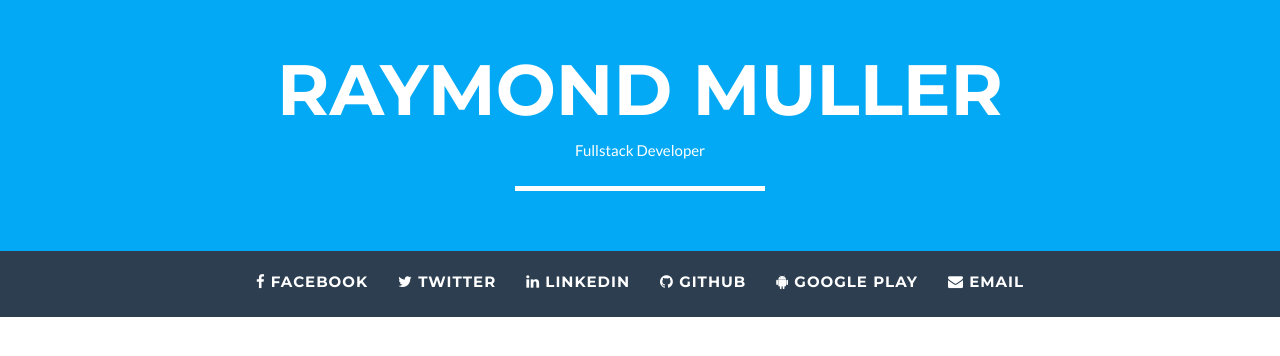
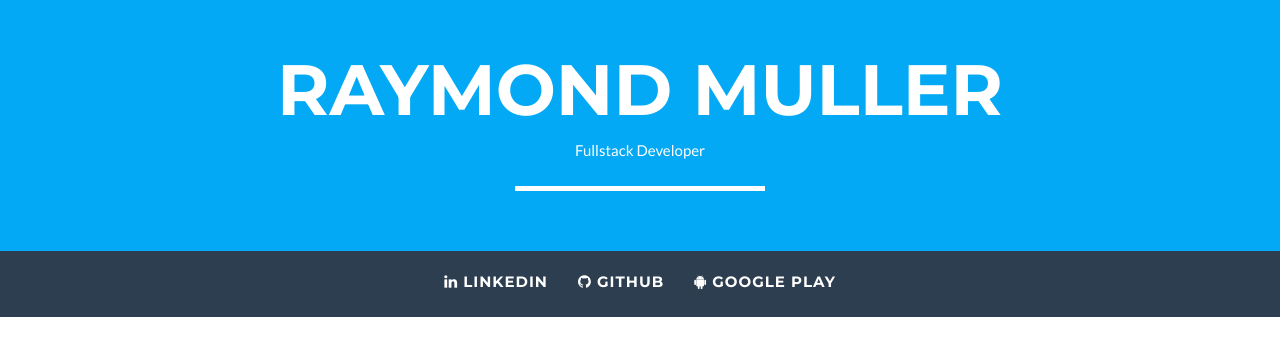
Before and after one commit to raymondmuller/raymondmuller.github.io, a plain HTML site: page index.html in a window 1280 px wide. Drawn offline with Linux system fonts and the light colour scheme.

Commit message:
Update index.html

```diff
--- a/index.html
+++ b/index.html
@@ -56,12 +56,9 @@
     <!-- Collect the nav links, forms, and other content for toggling -->
     <div >
       <ul class="nav navbar-nav">
-        <li><a href="https://www.facebook.com/raymond.muller.1989" target="_blank"><i class="fa fa-facebook"> </i> facebook</a></li>
-        <li><a href="https://twitter.com/raymondmuller" target="_blank"><i class="fa fa-twitter"> </i> twitter</a></li>
         <li><a href="https://www.linkedin.com/in/mullerraymond" target="_blank"><i class="fa fa-linkedin"> </i> linkedin</a></li>
         <li><a href="https://github.com/raymondmuller" target="_blank"><i class="fa fa-github"> </i> github</a></li>
         <li><a href="https://play.google.com/store/apps/developer?id=Appsoluto" target="_blank"><i class="fa fa-android"> </i> google play</a></li>
-        <li><a href="mailto:raymond.muller.1989@gmail.com" target="_blank"><i class="fa fa-envelope"> </i> email</a></li>
       </ul>
       </div>
     </nav>
```
